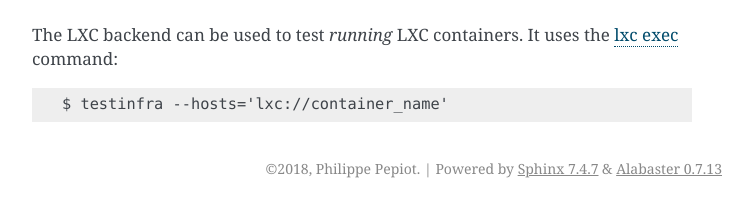
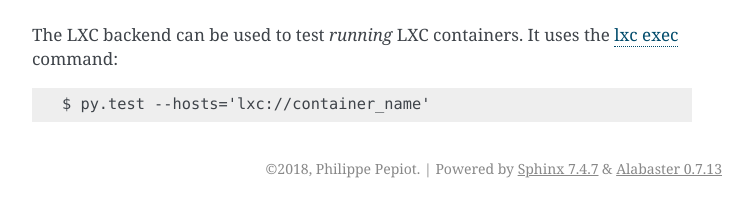
Before and after one commit to pytest-dev/pytest-testinfra, a Sphinx documentation site: the page built from doc/source/backends.rst, in a window 1280 px wide and 900 px high, scrolled down 1593 px. Shown: the part 692-897 px from the top of the window, without its empty margins (388-1141 px from the left). Built offline with Sphinx 7.4.7, drawn with Linux system fonts in a browser that asks for light colours; comment, search, counter and statistics services are not loaded.

Commit message:
Use py.test instead of testinfra in lxc backend docs

```diff
--- a/doc/source/backends.rst
+++ b/doc/source/backends.rst
@@ -115,4 +115,4 @@ LXC
 The LXC backend can be used to test *running* LXC containers. It uses the
 `lxc exec <https://linuxcontainers.org/lxd/getting-started-cli/>`_ command::
 
-    $ testinfra --hosts='lxc://container_name'
+    $ py.test --hosts='lxc://container_name'
```
